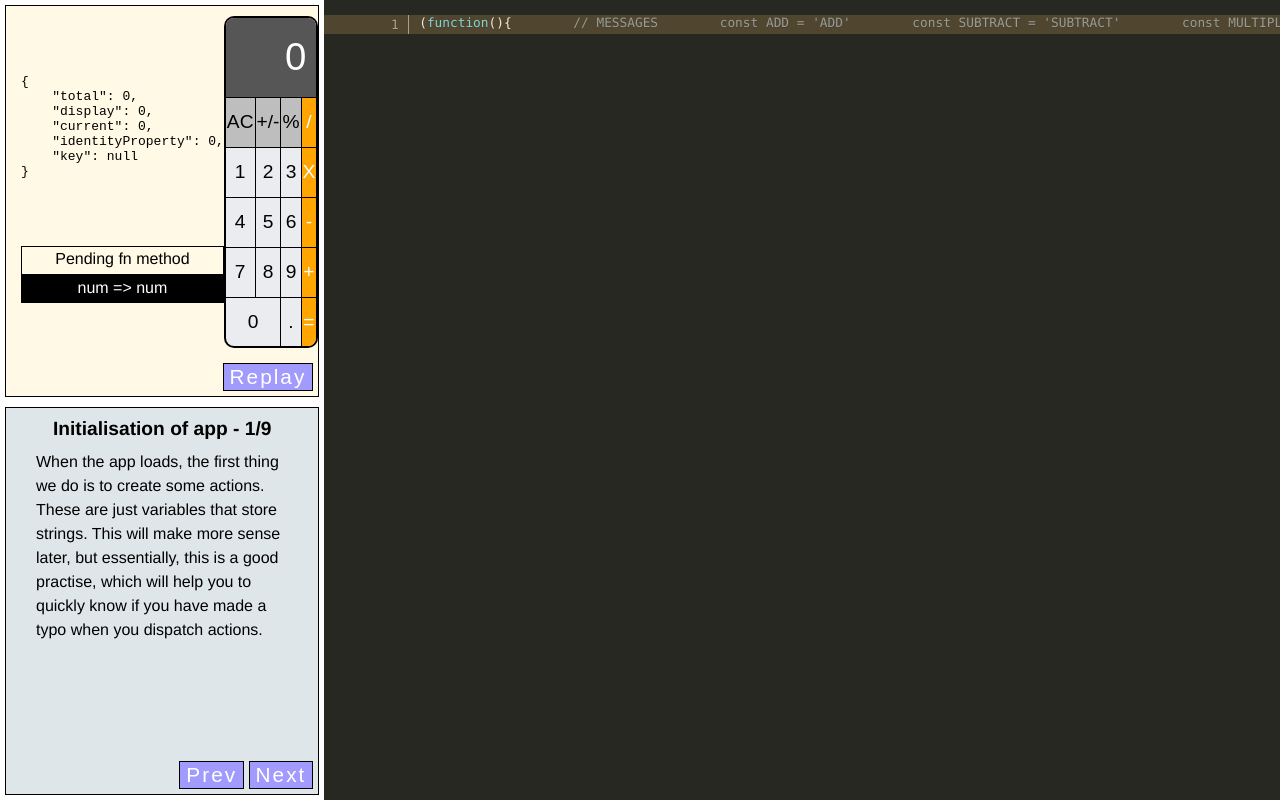
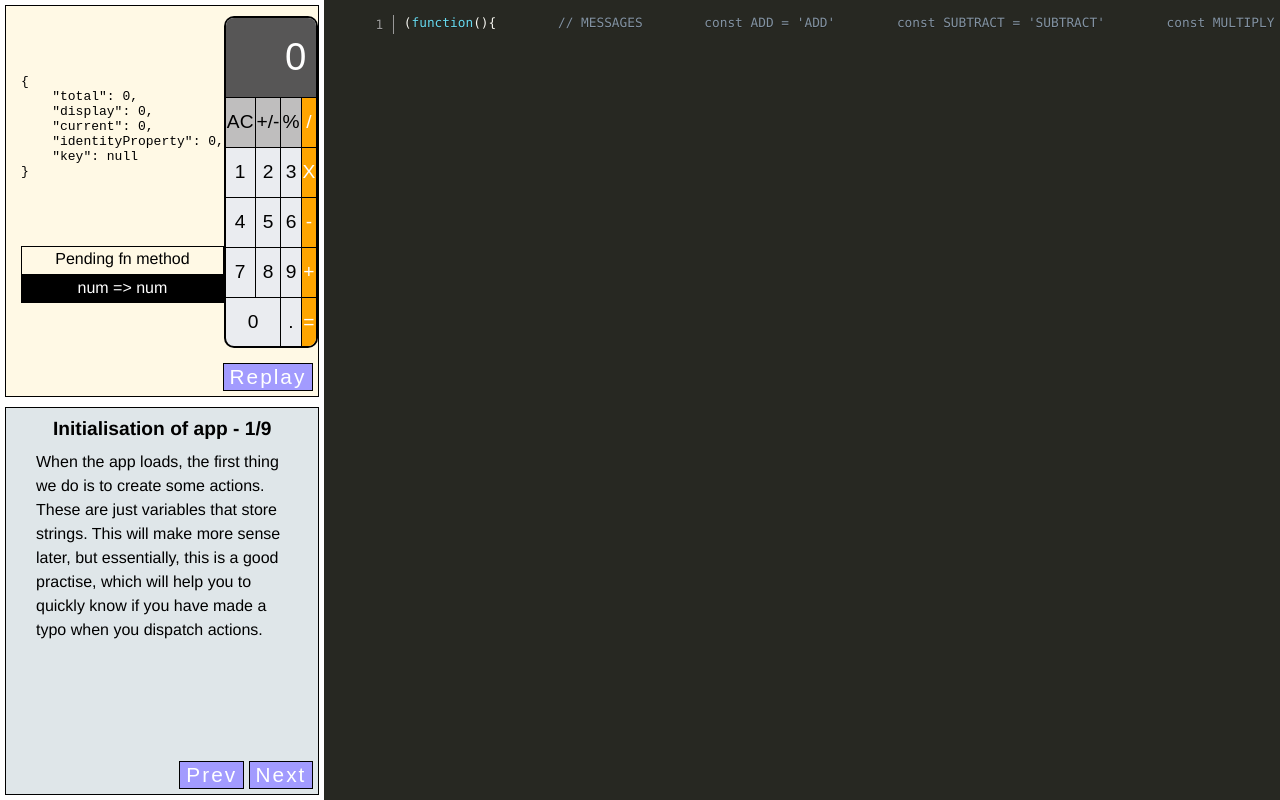
Before and after one commit to too-old-to-code/calculator, a website: page walkthrough.html in a window 1280 px wide. Shown: the top 800 px of the page. Drawn offline with nearby package versions, Linux system fonts and the light colour scheme.

Commit message:
Add set timeout to stop problem with prism rendering new lines

```diff
--- a/explainer.js
+++ b/explainer.js
@@ -1,4 +1,4 @@
- (function () {
+setTimeout(function () {
   const calculator = document.getElementById('calculator')
   const codeblock = document.getElementById('codeblock')
   const explanation = document.getElementById('explanation')
@@ -144,8 +144,8 @@
     if (store.fn){
       console.log(store.fn.toString() )
     }
+
     codeblock.innerText = snippets.code
-
     codeblock.parentNode.dataset.line = currentSequence[sequenceIndex].highlight
     sequenceIndexDOM.innerText = `${sequenceIndex + 1}/${currentSequence.length}`
     explanation.innerText = currentSequence[sequenceIndex].text({
@@ -158,5 +158,4 @@
     previousStoreState = {...store}
     // lastOperatorPressed = currentOperator
   }
-
-})()
+}, 0)
--- a/walkthrough.html
+++ b/walkthrough.html
@@ -2,10 +2,10 @@
 <html lang="en">
 <head>
   <meta charset="UTF-8">
-  <title>Document</title>
-  <link rel="stylesheet" href="https://cdnjs.cloudflare.com/ajax/libs/prism/1.15.0/plugins/line-numbers/prism-line-numbers.css">
-  <link rel="stylesheet" href="https://cdnjs.cloudflare.com/ajax/libs/prism/1.15.0/themes/prism-okaidia.css">
-  <link rel="stylesheet" href="https://cdnjs.cloudflare.com/ajax/libs/prism/1.15.0/plugins/line-highlight/prism-line-highlight.css">
+  <title>Calculator</title>
+  <link rel="stylesheet" href="bower_components/prism/plugins/line-numbers/prism-line-numbers.css">
+  <link rel="stylesheet" href="bower_components/prism/plugins/line-highlight/prism-line-highlight.css">
+  <link rel="stylesheet" href="bower_components/prism/themes/prism-okaidia.css">
   <link rel="stylesheet" href="style.css">
   <link rel="stylesheet" href="walkthrough.css">
 </head>
@@ -78,15 +78,12 @@
   </div>
   <div class="right-side">
     <pre class="language-javascript line-numbers">
-      <code id="codeblock">
-        var a = 'hello';
-      </code>
+    <code id="codeblock"></code>
     </pre>
   </div>
-  <script src="https://cdnjs.cloudflare.com/ajax/libs/prism/1.15.0/prism.js"></script>
-  <script src="https://cdnjs.cloudflare.com/ajax/libs/prism/1.15.0/components/prism-javascript.min.js"></script>
-  <script src="https://cdnjs.cloudflare.com/ajax/libs/prism/1.15.0/plugins/line-numbers/prism-line-numbers.min.js"></script>
-  <script src="https://cdnjs.cloudflare.com/ajax/libs/prism/1.15.0/plugins/line-highlight/prism-line-highlight.min.js"></script>
+  <script src="bower_components/prism/prism.js"></script>
+  <script src="bower_components/prism/plugins/line-numbers/prism-line-numbers.min.js"></script>
+  <script src="bower_components/prism/plugins/line-highlight/prism-line-highlight.min.js"></script>
   <script src="snippets/snippets.js"></script>
   <script src="index.js"></script>
   <script src="explainer.js"></script>
```
Also changed, not shown: bower.json (added, +15 -0 lines), 1 other file.
